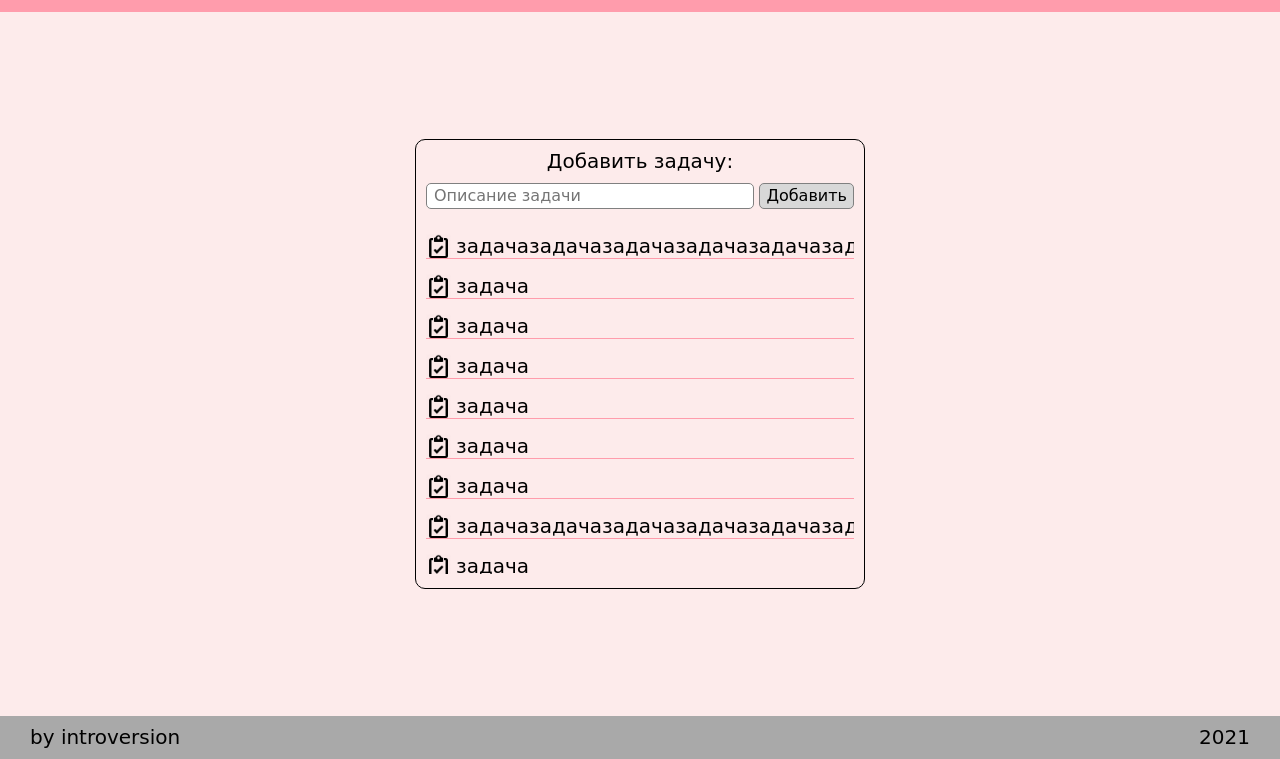
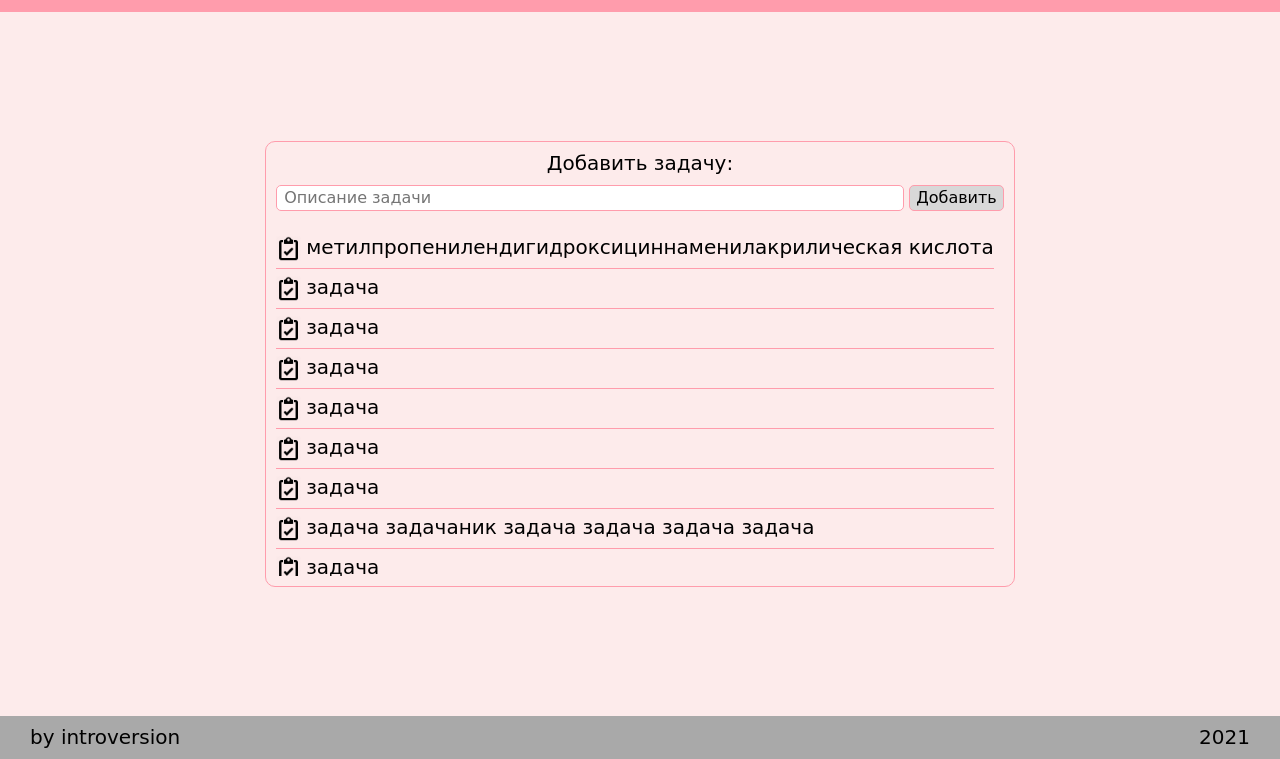
Before and after one commit to introversionya/ToDo, a website: page app/index.html in a window 1280 px wide. Shown: the part 43-802 px from the top of the page. Drawn offline with Linux system fonts and the light colour scheme; a web font is replaced by a local one.

Commit message:
Обновил css

```diff
--- a/app/css/app.css
+++ b/app/css/app.css
@@ -200,12 +200,6 @@ body {
   font-family: 'Akaya Telivigala',cursive;
   font-size: 20px
 }
-.text-wrap {
-  word-wrap: break-word;
-  -webkit-hyphens: auto;
-  -ms-hyphens: auto;
-  hyphens: auto
-}
 ::-webkit-scrollbar {
   width: 4px;
   height: 4px;
@@ -300,10 +294,9 @@ body {
   justify-content: center
 }
 .todo__app {
+  overflow: hidden;
   padding: 10px;
-  width: 450px;
-  height: 450px;
-  border: 1px solid #000;
+  border: 1px solid #ff9cac;
   border-radius: 10px
 }
 .todo__title {
@@ -318,6 +311,7 @@ body {
 }
 .todo__tasks {
   overflow-y: auto;
+  padding-right: 10px;
   height: 340px
 }
 .todo__input {
@@ -328,10 +322,16 @@ body {
   -ms-flex-positive: 1;
   flex-grow: 1;
   padding: 3px 7px;
-  border: 1px solid gray;
+  border: 1px solid #ff9cac;
   border-radius: 5px;
   margin-right: 5px;
-  font-size: 16px
+  font-size: 16px;
+  -webkit-transition: .5s;
+  -o-transition: .5s;
+  transition: .5s
+}
+.todo__input:hover {
+  background: #ffebcd
 }
 .todo__btn {
   cursor: pointer;
@@ -345,7 +345,7 @@ body {
   -webkit-box-align: center;
   -ms-flex-align: center;
   align-items: center;
-  border: 1px solid gray;
+  border: 1px solid #ff9cac;
   border-radius: 5px;
   font-size: 16px;
   -webkit-transition: all linear .3s;
@@ -358,18 +358,18 @@ body {
 }
 .todo__tasks-list {
   padding: 0;
-  margin: 0
+  margin: 0;
+  list-style: none;
+  width: 100%
 }
 .todo__tasks-list li {
+  word-break: break-all;
   display: -webkit-box;
   display: -ms-flexbox;
   display: flex;
-  -webkit-box-align: center;
-  -ms-flex-align: center;
-  align-items: center;
-  max-width: 100%;
-  padding-right: 5px;
-  list-style: none;
+  -webkit-box-align: start;
+  -ms-flex-align: start;
+  align-items: flex-start;
   margin-bottom: 15px;
   position: relative
 }
@@ -382,7 +382,7 @@ body {
   position: absolute;
   display: block;
   content: "";
-  bottom: 0;
+  bottom: -8px;
   left: 0;
   width: 100%;
   height: 1px;
--- a/app/index.html
+++ b/app/index.html
@@ -53,14 +53,14 @@
         </div>
         <div class="todo__tasks">
           <ul class="todo__tasks-list">
-            <li><img src="img/task.png" alt="task">задачазадачазадачазадачазадачазадачазадачазадачазадачазадача</li>
+            <li><img src="img/task.png" alt="task">метилпропенилендигидроксициннаменилакрилическая кислота</li>
             <li><img src="img/task.png" alt="task">задача</li>
             <li><img src="img/task.png" alt="task">задача</li>
             <li><img src="img/task.png" alt="task">задача</li>
             <li><img src="img/task.png" alt="task">задача</li>
             <li><img src="img/task.png" alt="task">задача</li>
             <li><img src="img/task.png" alt="task">задача</li>
-            <li><img src="img/task.png" alt="task">задачазадачазадачазадачазадачазадача</li>
+            <li><img src="img/task.png" alt="task">задача задачаник задача задача задача задача</li>
             <li><img src="img/task.png" alt="task">задача</li>
             <li><img src="img/task.png" alt="task">задача</li>
             <li><img src="img/task.png" alt="task">задача</li>
--- a/app/scss/main.scss
+++ b/app/scss/main.scss
@@ -49,10 +49,9 @@
 }
 
 .todo__app {
+  overflow: hidden;
   padding: 10px;
-  width: 450px;
-  height: 450px;
-  border: 1px solid black;
+  border: 1px solid #ff9cac;
   border-radius: 10px;
 }
 
@@ -68,6 +67,7 @@
 
 .todo__tasks {
   overflow-y: auto;
+  padding-right: 10px;
   height: 340px;
 }
 
@@ -75,10 +75,14 @@
   display: flex;
   flex-grow: 1;
   padding: 3px 7px;
-  border: 1px solid gray;
+  border: 1px solid #ff9cac;
   border-radius: 5px;
   margin-right: 5px;
   font-size: 16px;
+  transition: .5s;
+  &:hover {
+    background: blanchedalmond;
+  }
 }
 
 .todo__btn {
@@ -87,7 +91,7 @@
   display: flex;
   justify-content: center;
   align-items: center;
-  border: 1px solid gray;
+  border: 1px solid #ff9cac;
   border-radius: 5px;
   font-size: 16px;
   transition: all linear .3s;
@@ -100,12 +104,12 @@
 .todo__tasks-list {
   padding: 0;
   margin: 0;
+  list-style: none;
+  width: 100%;
   li {
+    word-break:break-all;
     display: flex;
-    align-items: center;
-    max-width: 100%;
-    padding-right: 5px;
-    list-style: none;
+    align-items: flex-start;
     margin-bottom: 15px;
     position: relative;
     img {
@@ -117,7 +121,7 @@
       position: absolute;
       display: block;
       content: "";
-      bottom: 0;
+      bottom: -8px;
       left: 0;
       width: 100%;
       height: 1px;
```
Also changed, not shown: app/html/index.html (+2 -2 lines), app/scss/_config.scss (+0 -10 lines).
